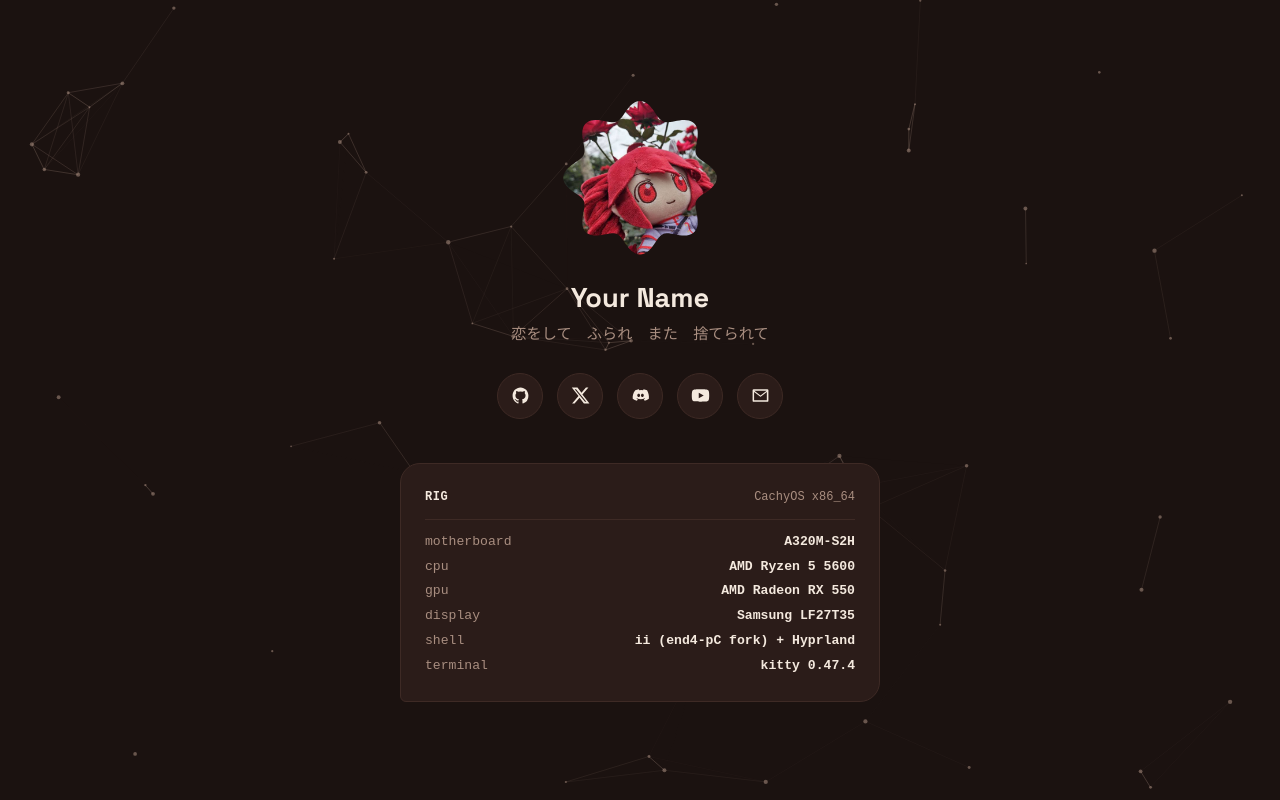
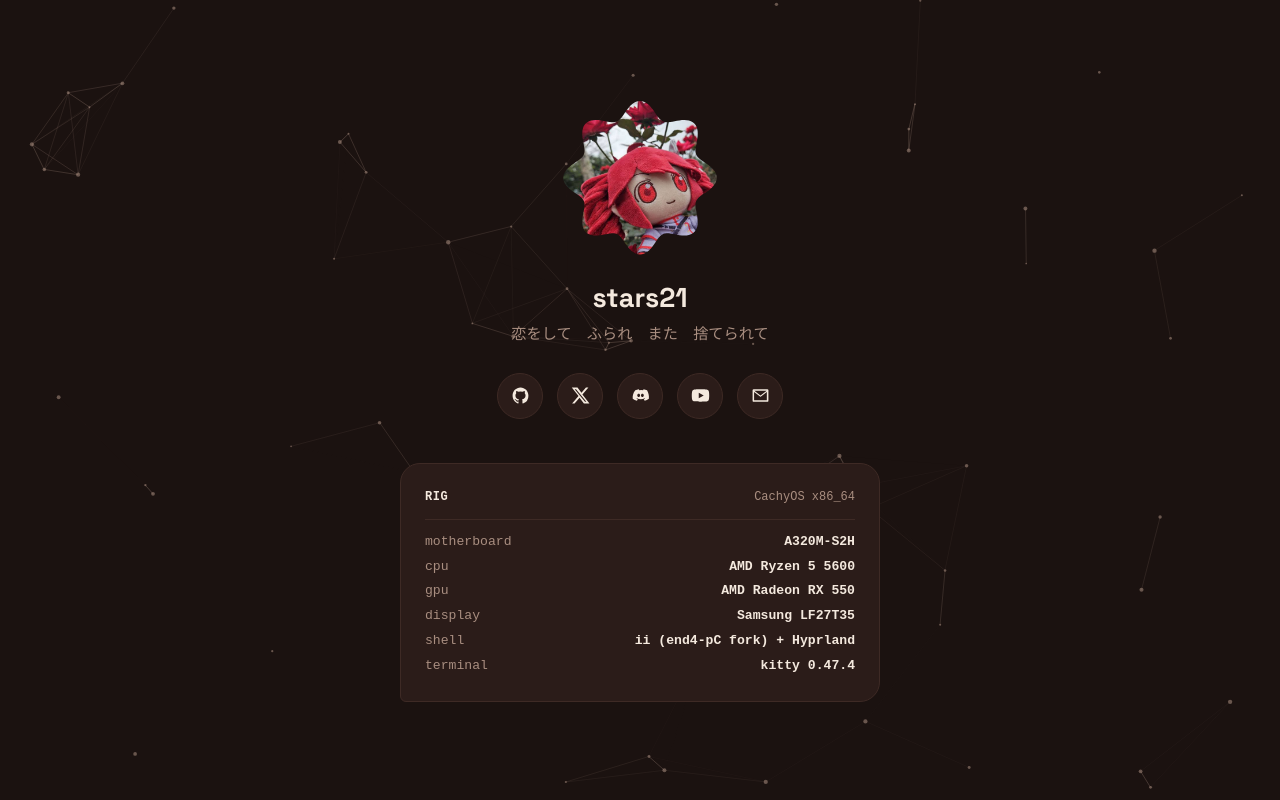
Before and after one commit to StarS2112/site, a plain HTML site: page index.html in a window 1280 px wide. Drawn offline with Linux system fonts and the light colour scheme; a small style sheet from the web is missing.

Commit message:
Update index.html

```diff
--- a/index.html
+++ b/index.html
@@ -159,7 +159,7 @@
 <div class="card">
   <img class="avatar" src="avatar.jpeg">
 
-  <h1>Your Name</h1>
+  <h1>stars21</h1>
   <p class="tagline">恋をして　ふられ　また　捨てられて</p> <!-- EDIT -->
 
   <div class="icons">
```
